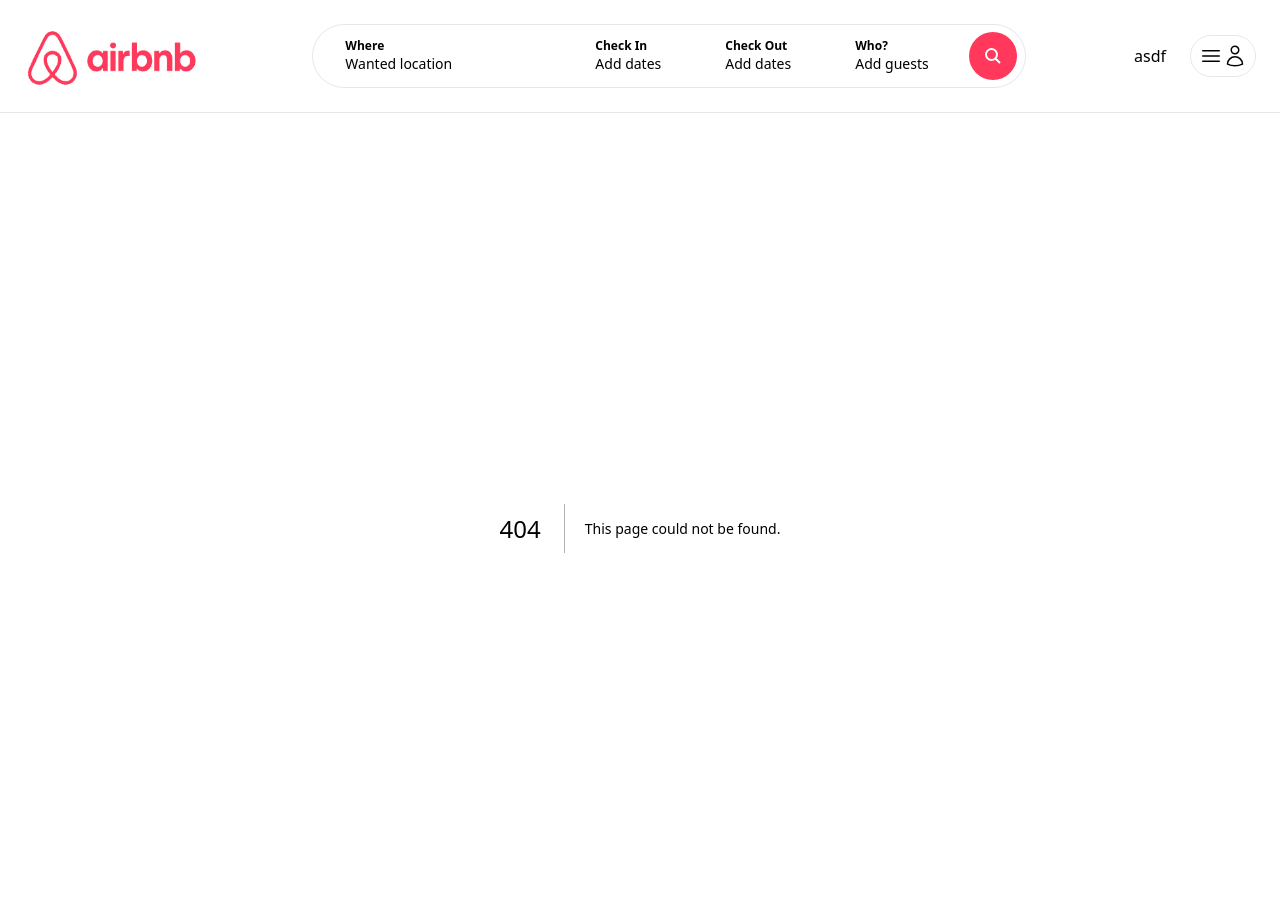
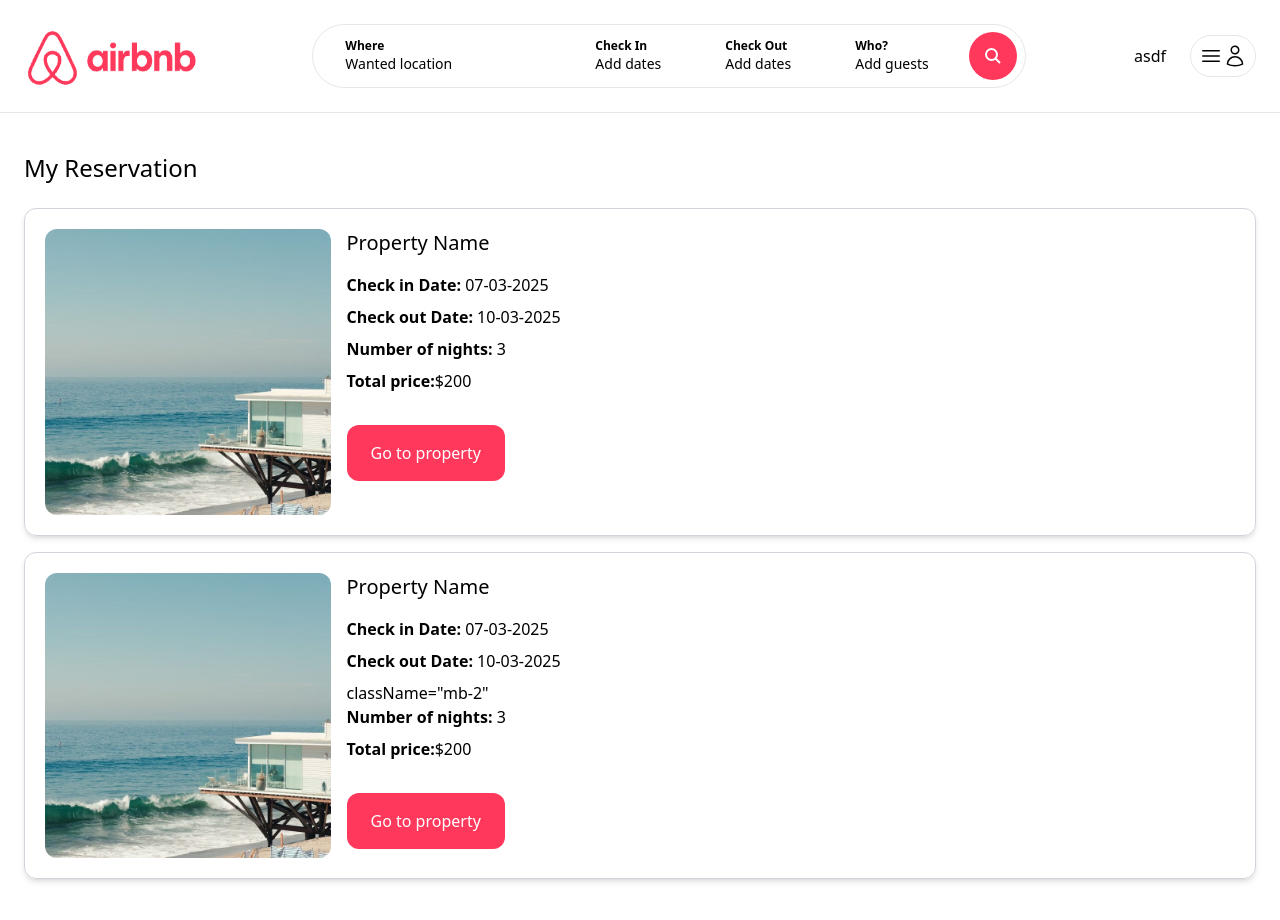
Before and after one commit to hemankpatwal/DjangoBnb, a Next.js app: page /myreservations in a window 1280 px wide. Before the commit this address had no page. Shown: the top 920 px of the page. Built offline with nearby package versions, Linux system fonts and the light colour scheme.

Commit message:
feat:Add My Reservation (static page)

```diff
--- /dev/null
+++ b/app/myreservations/page.tsx
@@ -0,0 +1,64 @@
+import Image from "next/image";
+
+const MyReservationPage = () => {
+    return(
+        <main className="max-w-[1500px] mx-auto px-6 pb-6">
+            <h1 className=" my-6 text-2xl">My Reservation</h1>
+
+            <div className="space-y-4">
+                <div className="p-5 grid grid-cols-1 md:grid-cols-4 gap-4 shadow-md border border-gray-300 rounded-xl">
+                    <div className="col-span-1">
+                        <div className="relative overflow-hidden aspect-square rounded-xl">
+                            <Image
+                                fill
+                                src="/beach_1.jpg"
+                                className="hover:scale-110 object-cover transition h-full w-full"
+                                alt="Beach house"
+                             />
+                        </div>
+                    </div>
+
+                    <div className="col-span-1 md:col-span-3">
+                        <h2 className="mb-4 text-xl">Property Name</h2>
+
+                        <p className="mb-2"><strong>Check in Date:</strong> 07-03-2025</p>
+                        <p className="mb-2"><strong>Check out Date:</strong> 10-03-2025</p>
+
+                        <p className="mb-2"><strong>Number of nights:</strong> 3</p>
+                        <p className="mb-2"><strong>Total price:</strong>$200</p>
+
+                        <div className="mt-6 inline-block cursor-pointer py-4 px-6 bg-airbnb text-white rounded-xl">Go to property</div>
+                    </div>
+                </div>
+
+                <div className="p-5 grid grid-cols-1 md:grid-cols-4 gap-4 shadow-md border border-gray-300 rounded-xl">
+                    <div className="col-span-1">
+                        <div className="relative overflow-hidden aspect-square rounded-xl">
+                            <Image
+                                fill
+                                src="/beach_1.jpg"
+                                className="hover:scale-110 object-cover transition h-full w-full"
+                                alt="Beach house"
+                             />
+                        </div>
+                    </div>
+
+                    <div className="col-span-1 md:col-span-3">
+                        <h2 className="mb-4 text-xl">Property Name</h2>
+
+                        <p className="mb-2"><strong>Check in Date:</strong> 07-03-2025</p>
+                        <p className="mb-2"><strong>Check out Date:</strong> 10-03-2025</p>
+ className="mb-2"
+                        <p className="mb-2"><strong>Number of nights:</strong> 3</p>
+                        <p className="mb-2"><strong>Total price:</strong>$200</p>
+
+                        <div className="mt-6 inline-block cursor-pointer py-4 px-6 bg-airbnb text-white rounded-xl">Go to property</div>
+                    </div>
+                </div>
+            </div>
+        </main>
+
+    )
+}
+
+export default MyReservationPage;
```
